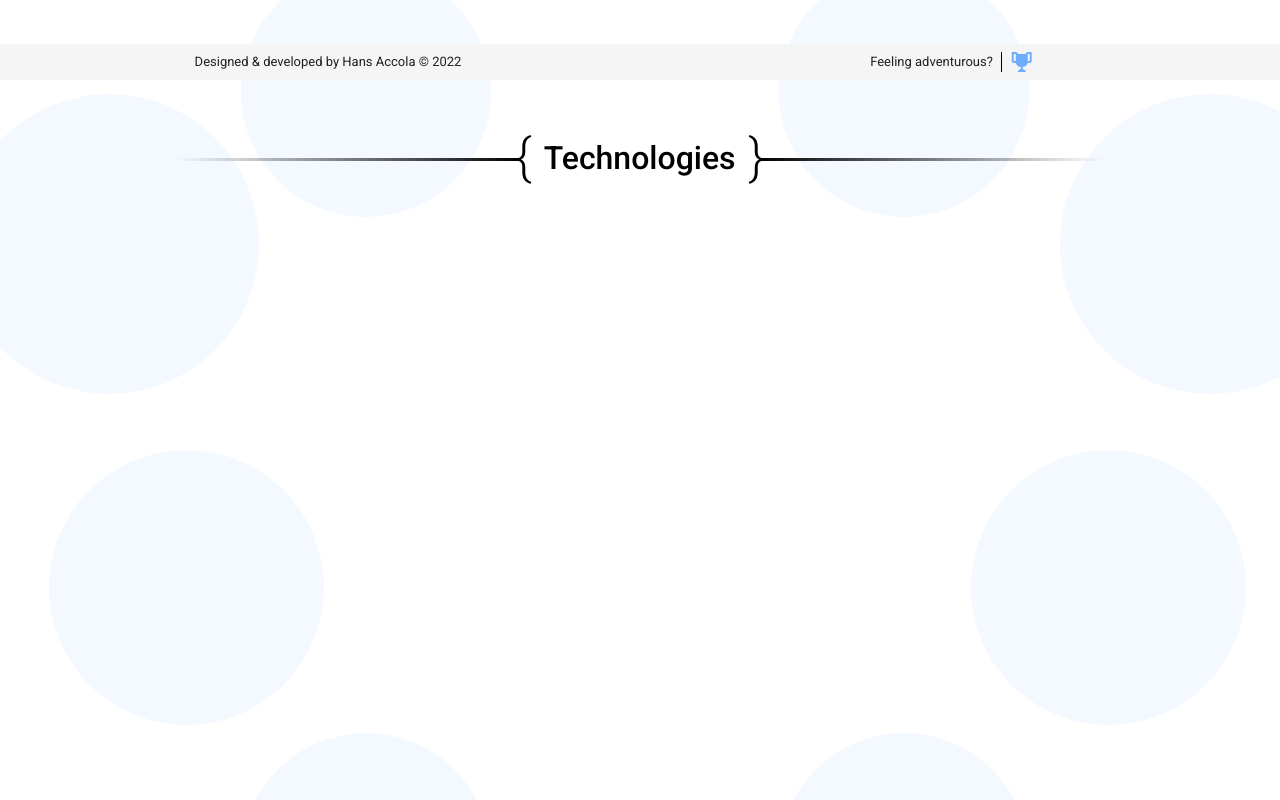
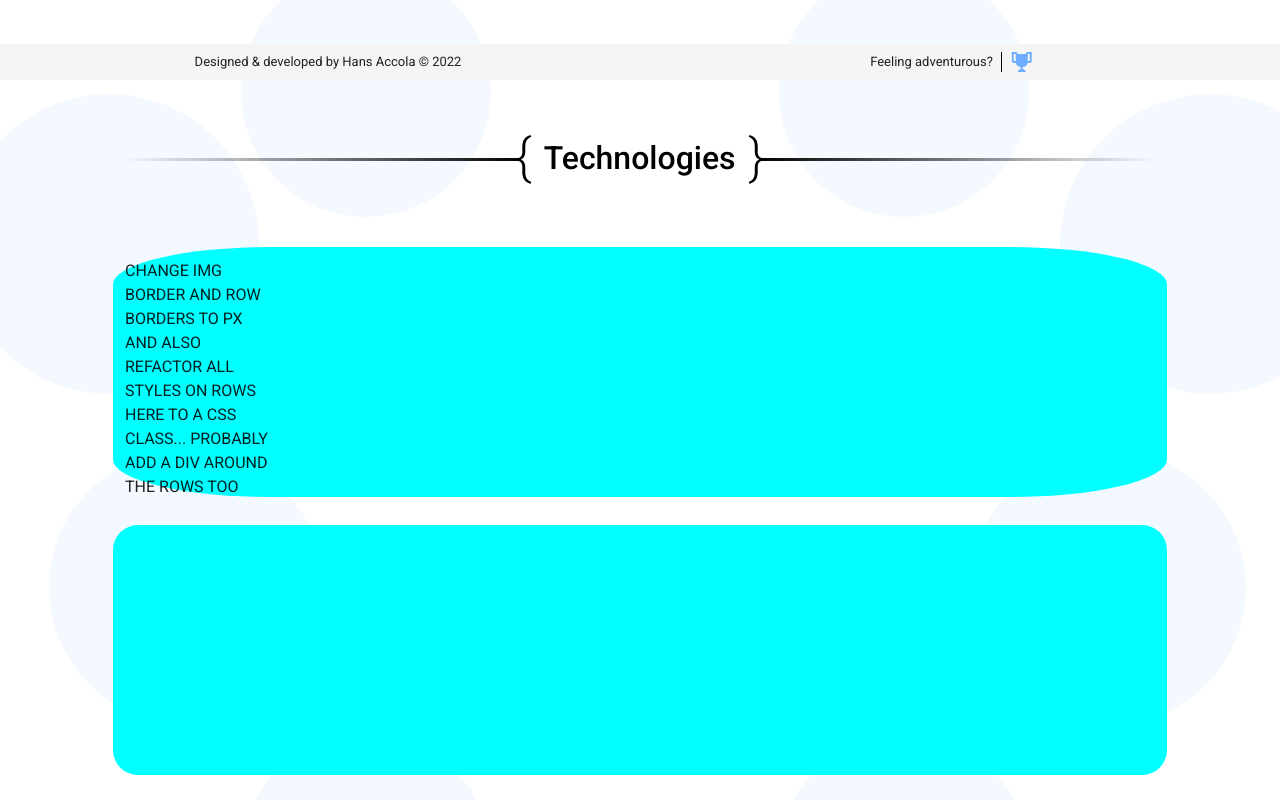
Before and after one commit to iHansy/portfolio-new, a Nuxt app: page / in a window 1280 px wide. Shown: the part 720-1520 px from the top of the page. Built offline with nearby package versions, Linux system fonts and the light colour scheme.

Commit message:
technologies in progress

```diff
--- a/assets/main.scss
+++ b/assets/main.scss
@@ -9,16 +9,21 @@ $backgroundCircles: #f6f9fe;
   font-family: 'Roboto', 'sans-serif'; /* stylelint-disable-line */
 }
 
+h1 {
+  font-weight: 500;
+}
+
+.background-cyan {
+  background-color: cyan;
+}
+
 .cursor-pointer {
   cursor: pointer;
 }
 
-h1 {
-  font-weight: 500;
-}
-
 .background-circles {
   z-index: 0;
+  opacity: 8%;
 
   .circle-1,
   .circle-2,
@@ -141,7 +146,7 @@ h1 {
 .divider {
   display: table;
   text-align: center;
-  width: 90%;
+  width: 100%;
   margin-left: auto;
   margin-right: auto;
   padding-top: 20px;
@@ -265,7 +270,6 @@ h1 {
   min-height: calc(100vh - 40px);
 
   .tech-circles-component {
-    opacity: 8%;
     position: relative;
     bottom: 30px;
   }
@@ -276,7 +280,6 @@ h1 {
   min-height: calc(100vh - 40px);
 
   .projects-circles-component {
-    opacity: 8%;
     position: relative;
     bottom: 30px;
   }
@@ -287,7 +290,6 @@ h1 {
   min-height: calc(100vh - 87px);
 
   .contact-circles-component {
-    opacity: 8%;
     position: relative;
     bottom: 30px;
   }
--- a/components/main/AboutMeComponent.vue
+++ b/components/main/AboutMeComponent.vue
@@ -1,6 +1,6 @@
 <template>
   <v-row class="about-me">
-    <BackgroundCirclesComponent style="opacity: 8%" />
+    <BackgroundCirclesComponent />
     <v-col cols="12" md="5" class="d-flex justify-center align-center">
       <div class="pt-10 pb-3 pb-md-15 pt-md-0">
         <v-img
--- a/components/main/TechnologiesComponent.vue
+++ b/components/main/TechnologiesComponent.vue
@@ -1,8 +1,37 @@
 <template>
   <div class="technologies">
-    <v-row>
+    <v-row style="z-index: 9 !important; position: relative !important">
       <BackgroundCirclesComponent class="tech-circles-component" />
       <TitleBracket :title="title" :title-id="titleId" />
+    </v-row>
+    <v-row
+      class="background-cyan mt-10"
+      style="
+        height: 250px;
+        z-index: 10 !important;
+        position: relative !important;
+        border-radius: 15%;
+      "
+    >
+      <v-col cols="2"
+        ><p>
+          CHANGE IMG BORDER AND ROW BORDERS TO PX AND ALSO REFACTOR ALL STYLES
+          ON ROWS HERE TO A CSS CLASS... PROBABLY ADD A DIV AROUND THE ROWS TOO
+        </p></v-col
+      >
+      <v-col cols="10"> </v-col>
+    </v-row>
+    <v-row
+      class="background-cyan mt-10"
+      style="
+        height: 250px;
+        z-index: 10;
+        position: relative;
+        border-radius: 25px;
+      "
+    >
+      <v-col cols="2"> </v-col>
+      <v-col cols="10"> </v-col>
     </v-row>
   </div>
 </template>
```
